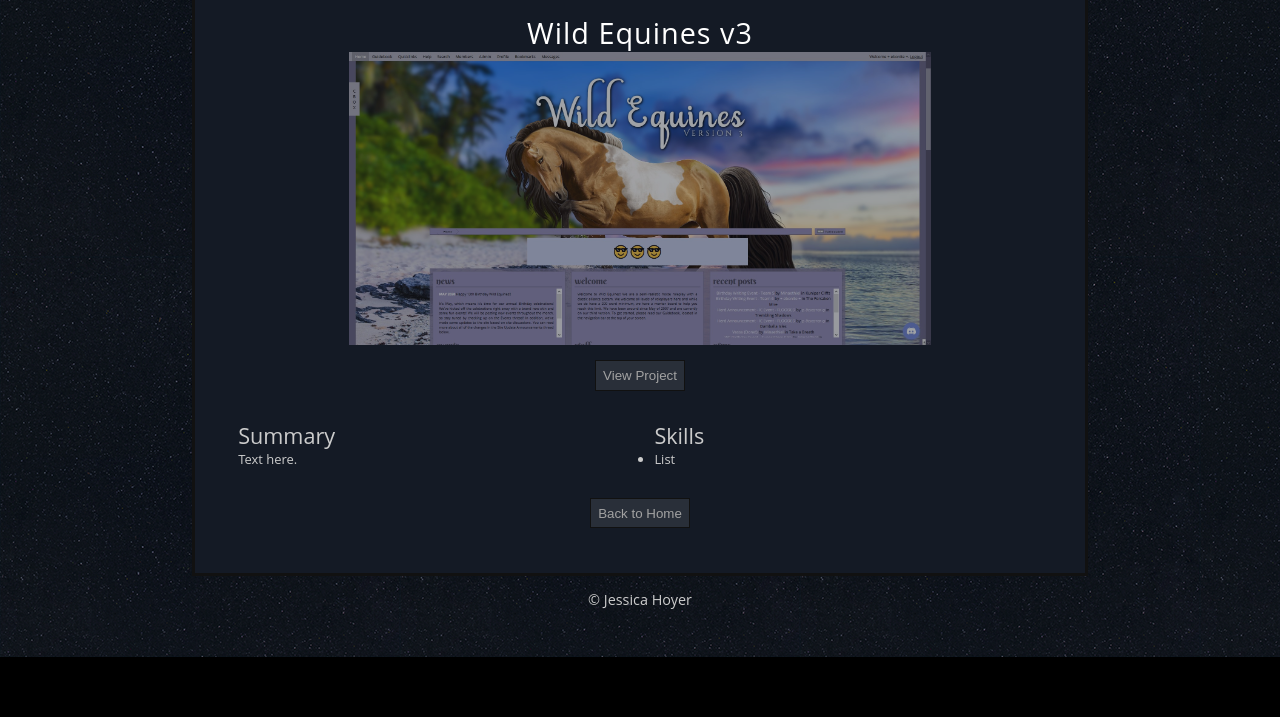
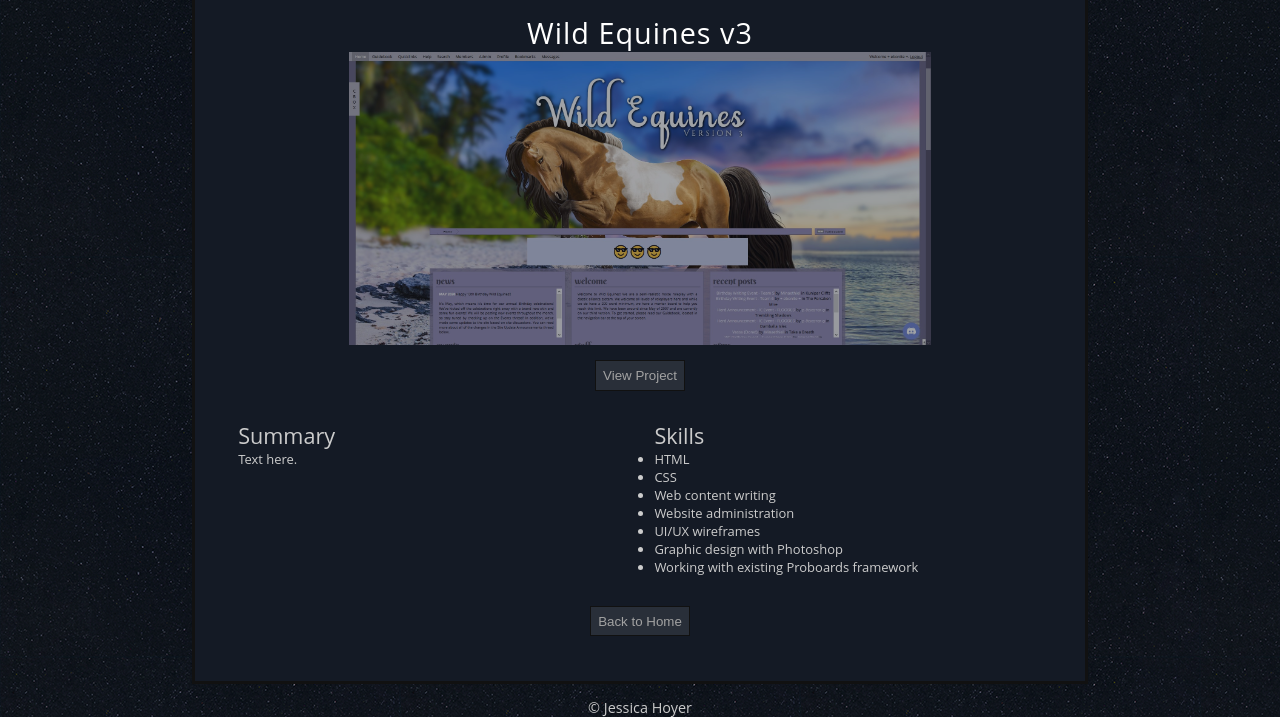
Before and after one commit to jessicalhoyer/portfolio, a plain HTML site: page weproj.html in a window 1280 px wide. Shown: the part 143-860 px from the top of the page. Before the commit the page ends 800 px from the top, so only its background shows below. Drawn offline with Linux system fonts and the light colour scheme.

Commit message:
Update weproj.html

```diff
--- a/weproj.html
+++ b/weproj.html
@@ -50,7 +50,13 @@
 
 <div class="column">
 	<h3>Skills</h3>
-	<p><ul><li> List
+	<p><ul><li> HTML
+	</li><li> CSS
+	</li><li> Web content writing
+	</li><li> Website administration
+	</li><li> UI/UX wireframes
+	</li><li> Graphic design with Photoshop
+	</li><li> Working with existing Proboards framework
 	</li></ul></p>
 </div>
 </div>
```
